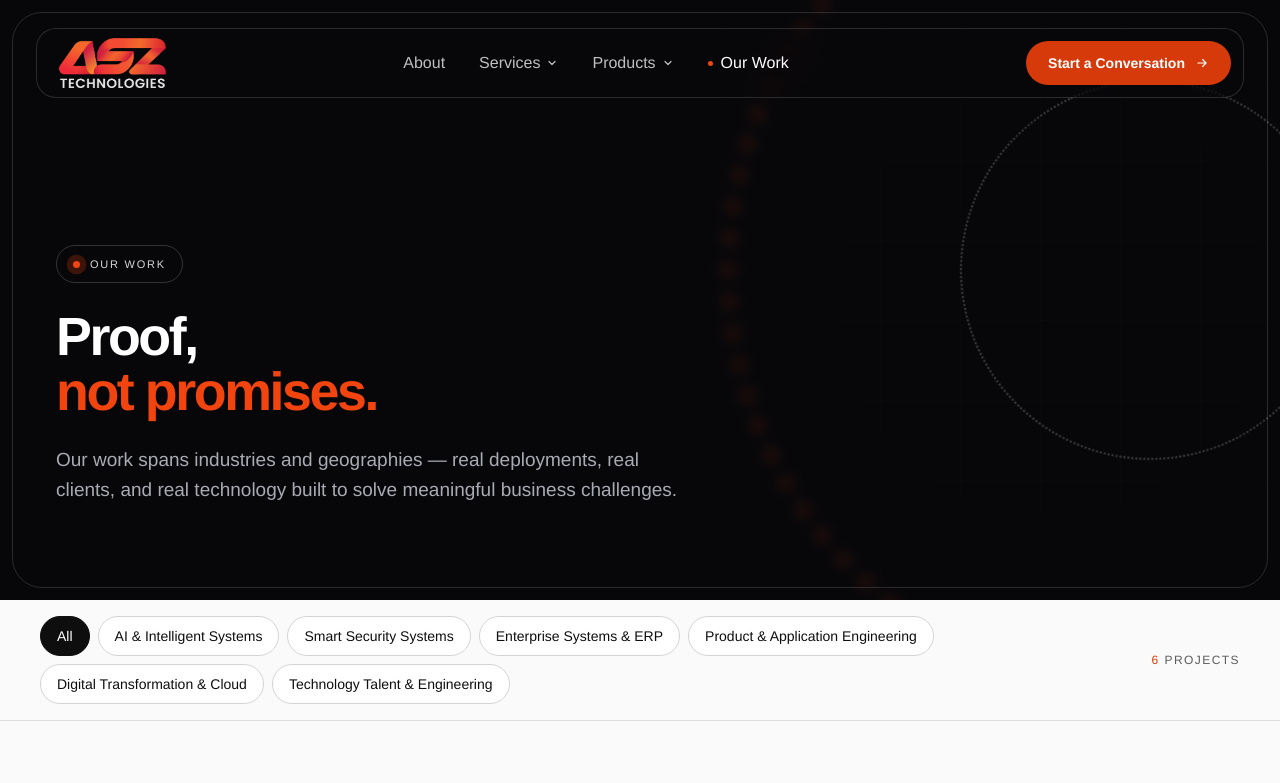
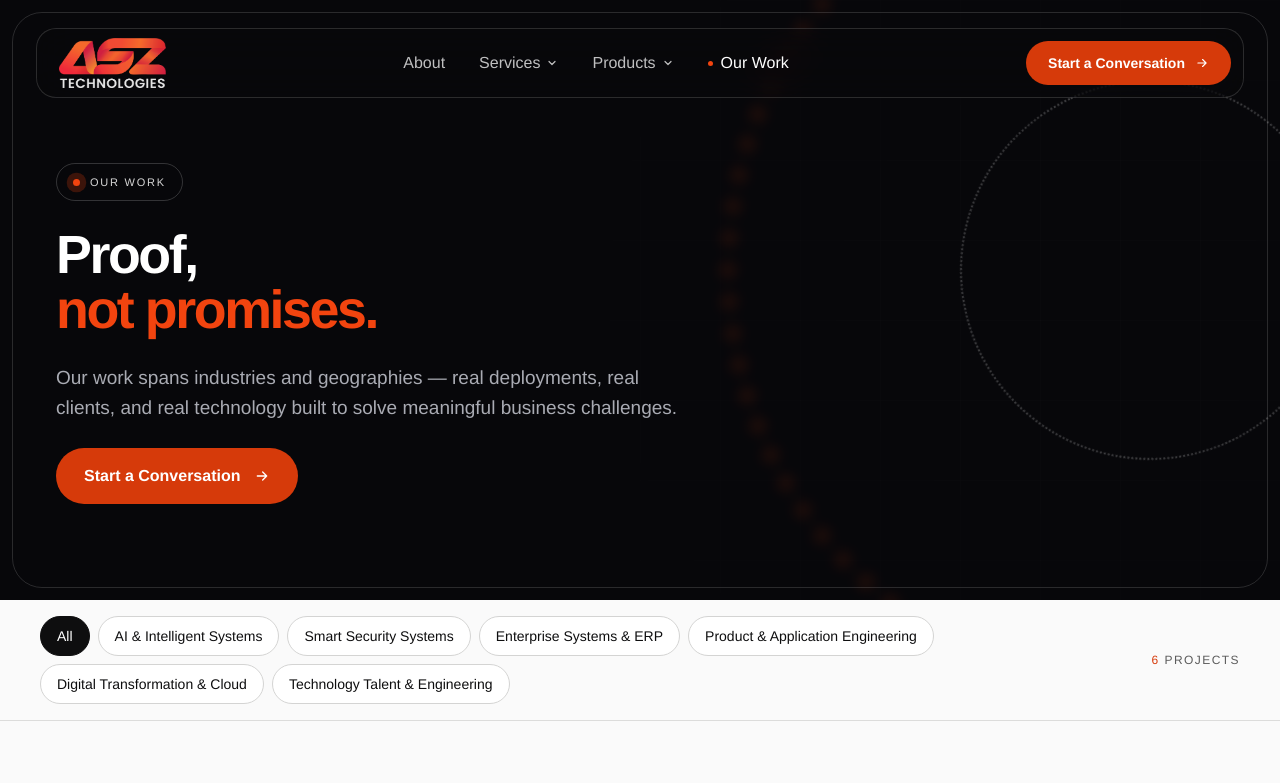
Before and after one commit to mohdamandeveloper/ASZ_Website, a React (Vite) app: page /work in a window 1280 px wide. Shown: the top 783 px of the page. Built offline with nearby package versions, Linux system fonts and the light colour scheme; a web font is replaced by a local one.

Commit message:
UI Changes

```diff
--- a/src/pages/Work/Work.jsx
+++ b/src/pages/Work/Work.jsx
@@ -37,6 +37,12 @@ const arrowUpRight = (
 
 const arrowRight = (
   <svg width="16" height="16" viewBox="0 0 24 24" fill="none" stroke="currentColor" strokeWidth="2" strokeLinecap="round" strokeLinejoin="round" aria-hidden="true">
+    <path d="M5 12h14M13 6l6 6-6 6" />
+  </svg>
+);
+
+const Arrow = ({ size = 16 }) => (
+  <svg width={size} height={size} viewBox="0 0 24 24" fill="none" stroke="currentColor" strokeWidth="2" strokeLinecap="round" strokeLinejoin="round" aria-hidden="true">
     <path d="M5 12h14M13 6l6 6-6 6" />
   </svg>
 );
@@ -83,6 +89,9 @@ const Work = () => {
             <p className="up pg-hero__text">
               Our work spans industries and geographies — real deployments, real clients, and real technology built to solve meaningful business challenges.
             </p>
+            <div className="sv-hero__cta up">
+              <a className="btn btn-ac" href="#contact">Start a Conversation <Arrow /></a>
+            </div>
           </div>
         </div>
       </section>
```
